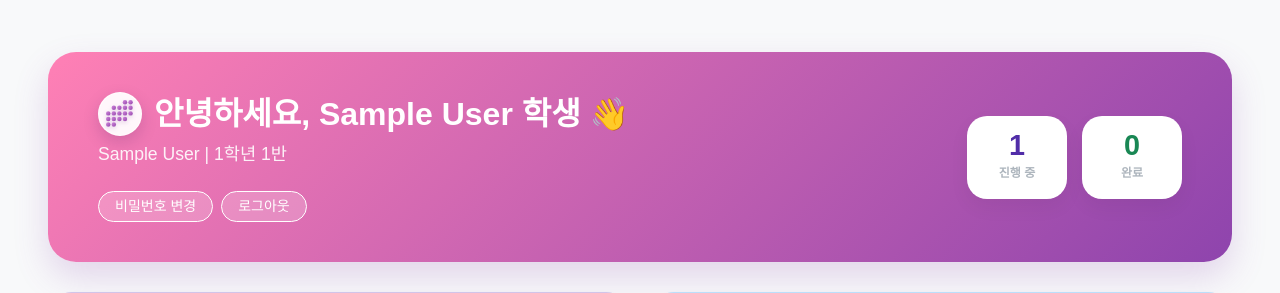
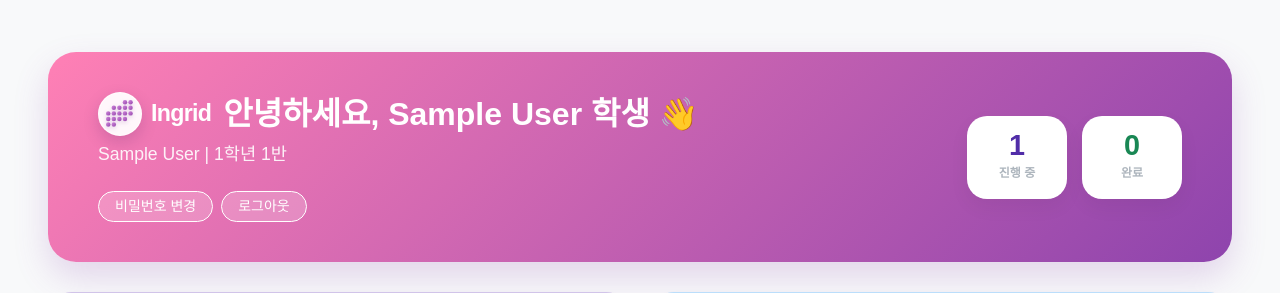
Before and after one commit to ijassper/Metaschool, a Django app: page /accounts/dashboard/ in a window 1280 px wide. Shown: the top 293 px of the page. Run offline with Django 4.2, Linux system fonts and the light colour scheme; a user stored in the database is signed in; tables that the repository leaves empty hold one stand-in row (values such as "Sample post"); data that the repository does not hold is empty; parts of the project's set-up code (start-up, migrations or seed data) failed here and were passed over.

Commit message:
학생 대시보드 로고에 Ingrid 텍스트 추가

```diff
--- a/templates/activities/student_dashboard.html
+++ b/templates/activities/student_dashboard.html
@@ -26,8 +26,21 @@
   .student-profile-heading {
     display: flex;
     align-items: center;
+    flex-wrap: wrap;
     gap: 12px;
     margin-bottom: 5px;
+  }
+  .student-brand {
+    display: inline-flex;
+    align-items: center;
+    gap: 9px;
+    white-space: nowrap;
+  }
+  .student-brand-name {
+    font-size: 1.45rem;
+    font-weight: 800;
+    letter-spacing: -0.03em;
+    line-height: 1;
   }
   .student-brand-mark {
     display: grid;
@@ -498,6 +511,10 @@
       margin-bottom: 2px;
     }
 
+    .student-brand-name {
+      font-size: 1.2rem;
+    }
+
     .student-brand-mark {
       flex-basis: 36px;
       width: 36px;
@@ -549,7 +566,8 @@
   <div class="student-hero">
     <div class="profile-info">
       <div class="student-profile-heading">
-        <span class="student-brand-mark" aria-hidden="true">
+        <span class="student-brand">
+          <span class="student-brand-mark" aria-hidden="true">
           <svg viewBox="0 0 26 26" focusable="false">
             <defs>
               <linearGradient id="studentBrandDotsGradient" x1="0" y1="0" x2="1" y2="1">
@@ -565,6 +583,8 @@
               <circle cx="2" cy="22" r="2" /><circle cx="7" cy="22" r="2" />
             </g>
           </svg>
+          </span>
+          <span class="student-brand-name">Ingrid</span>
         </span>
         <h2>안녕하세요, {{ user.name }} 학생 👋</h2>
       </div>
```
